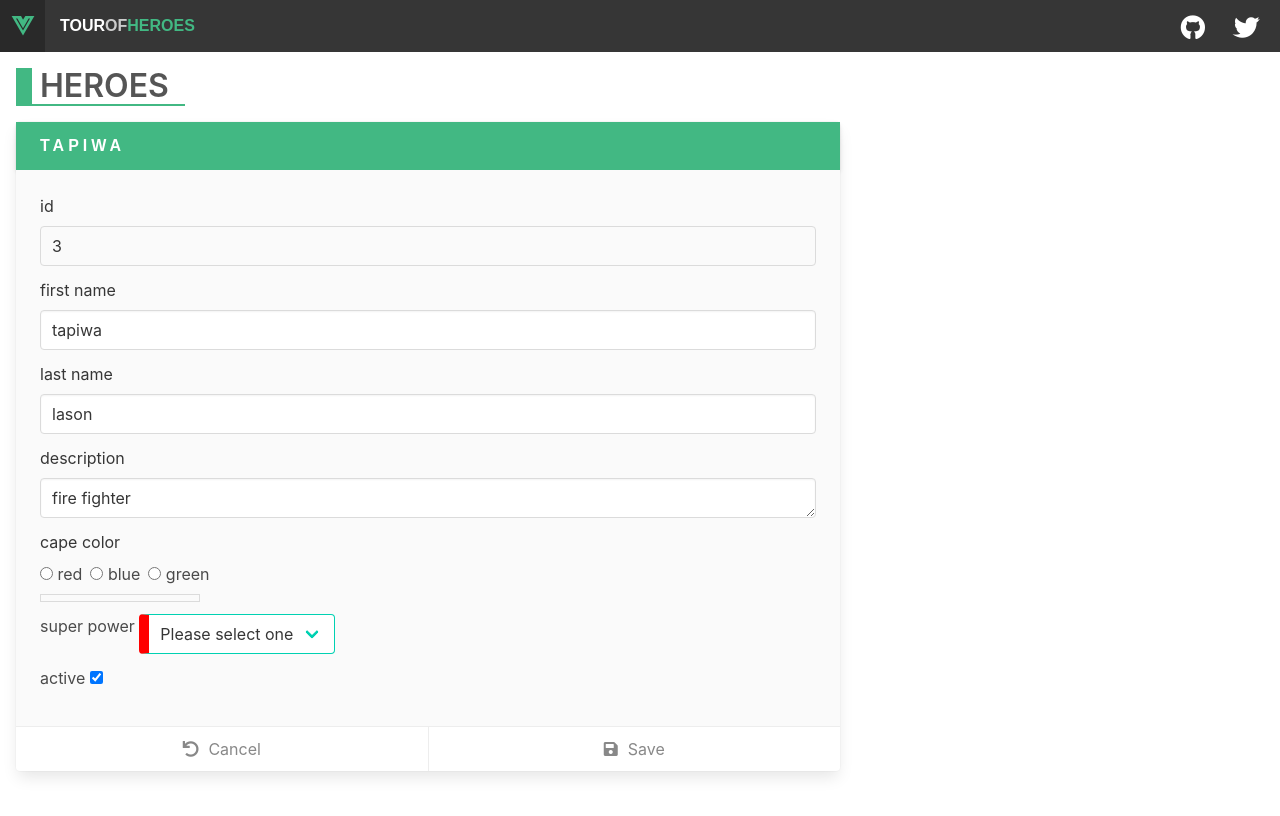
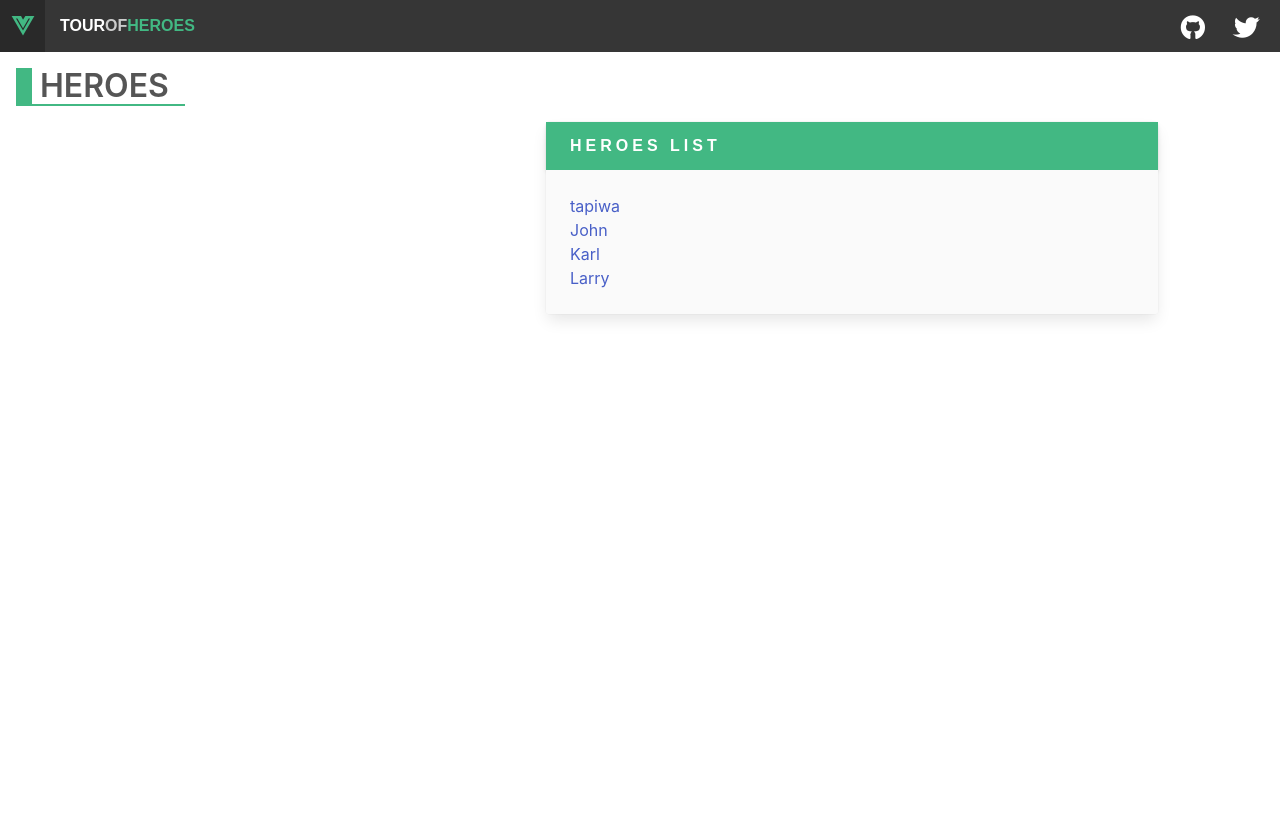
Before and after one commit to tapiwa03/hello-vue, a Vue app: page / in a window 1280 px wide. Shown: the top 816 px of the page. Built offline with nearby package versions, Linux system fonts and the light colour scheme.

Commit message:
add conditional rendering

```diff
--- a/src/components/heroes.vue
+++ b/src/components/heroes.vue
@@ -4,24 +4,34 @@
       <h2 class="title">Heroes</h2>
     </div>
     <div class="columns">
-      <div class="column is-8">
-        <div class="card edit-detail">
+      <div class="column is-4">
+        <div class="card edit-detail" v-if="selectedHero">
           <header class="card-header">
-            <p class="card-header-title">{{ hero.firstName }}</p>
+            <p class="card-header-title">{{ selectedHero.firstName }}</p>
           </header>
           <div class="card-content">
             <div class="content">
               <div class="field">
                 <label class="label" for="id">id</label>
-                <label class="input" id="id" readonly>{{ hero.id }}</label>
+                <label class="input" id="id" readonly>{{
+                  selectedHero.id
+                }}</label>
               </div>
               <div class="field">
                 <label class="label" for="firstName">first name</label>
-                <input class="input" id="firstName" v-model="hero.firstName" />
+                <input
+                  class="input"
+                  id="firstName"
+                  v-model="selectedHero.firstName"
+                />
               </div>
               <div class="field">
                 <label class="label" for="lastName">last name</label>
-                <input class="input" id="lastName" v-model="hero.lastName" />
+                <input
+                  class="input"
+                  id="lastName"
+                  v-model="selectedHero.lastName"
+                />
               </div>
               <div class="field">
                 <label class="label" for="description">description</label>
@@ -29,9 +39,19 @@
                   class="input"
                   id="description"
                   type="text"
-                  v-model="hero.description"
+                  v-model="selectedHero.description"
                 />
               </div>
+              <label for="show" class="checkbox">
+                show more
+                <input
+                  type="checkbox"
+                  class="is-primary"
+                  id="show"
+                  v-model="showMore"
+                />
+              </label>
+              <div v-show="showMore">
                 <div class="field">
                   <label class="label">cape color</label>
                   <label class="radio" for="color-red">
@@ -39,7 +59,7 @@
                       type="radio"
                       id="color-red"
                       value="red"
-                    v-model="hero.capeColor"
+                      v-model="selectedHero.capeColor"
                     />
                     red
                   </label>
@@ -48,7 +68,7 @@
                       type="radio"
                       id="color-blue"
                       value="blue"
-                    v-model="hero.capeColor"
+                      v-model="selectedHero.capeColor"
                     />
                     blue
                   </label>
@@ -57,13 +77,13 @@
                       type="radio"
                       id="color-green"
                       value="green"
-                    v-model="hero.capeColor"
+                      v-model="selectedHero.capeColor"
                     />
                     green
                   </label>
                   <div
                     class="color-line"
-                  :style="{ 'background-color': hero.capeColor }"
+                    :style="{ 'background-color': selectedHero.capeColor }"
                   ></div>
                 </div>
                 <div class="field">
@@ -72,8 +92,8 @@
                     <div class="select is-primary">
                       <select
                         id="power"
-                      v-model="hero.power"
-                      :class="{ invalid: !hero.power }"
+                        v-model="selectedHero.power"
+                        :class="{ invalid: !selectedHero.power }"
                         @keyup.esc="clearPower"
                       >
                         <option disabled value>Please select one</option>
@@ -92,9 +112,10 @@
                       type="checkbox"
                       class="is-primary"
                       id="active"
-                    v-model="hero.active"
+                      v-model="selectedHero.active"
                     />
                   </label>
+                </div>
               </div>
             </div>
           </div>
@@ -116,6 +137,27 @@
           <pre style="color: black">{{ message }}</pre>
         </div>
       </div>
+      <div class="column is-1"></div>
+      <div class="column is-6">
+        <div class="card edit-detail">
+          <header class="card-header">
+            <p class="card-header-title">Heroes List</p>
+          </header>
+          <div class="card-content">
+            <ul class="list is-hoverable">
+              <li v-for="hero in heroes" :key="hero.id">
+                <a
+                  class="list-item"
+                  :class="{ 'is-active': selectedHero === hero }"
+                  @click="selectedHero = hero"
+                >
+                  <span>{{ hero.firstName }}</span>
+                </a>
+              </li>
+            </ul>
+          </div>
+        </div>
+      </div>
     </div>
   </div>
 </template>
@@ -125,16 +167,47 @@ export default {
   name: 'Heroes',
   data() {
     return {
-      hero: {
+      message: '',
+      selectedHero: null,
+      showMore: false,
+      heroes: [
+        {
           id: 3,
           firstName: 'tapiwa',
           lastName: 'lason',
           description: 'fire fighter',
-        capeColor: '',
-        power: '',
+          capeColor: 'blue',
+          power: 'Strength',
           active: true,
         },
-      message: '',
+        {
+          id: 20,
+          firstName: 'John',
+          lastName: 'Stockton',
+          description: 'the cat whisperer',
+          capeColor: 'blue',
+          power: 'Speed',
+          active: true,
+        },
+        {
+          id: 30,
+          firstName: 'Karl',
+          lastName: 'Malone',
+          description: 'pen wielder',
+          capeColor: 'red',
+          power: 'Strength',
+          active: false,
+        },
+        {
+          id: 40,
+          firstName: 'Larry',
+          lastName: 'Bird',
+          description: 'arc trooper',
+          capeColor: 'green',
+          power: 'Invisibility',
+          active: true,
+        },
+      ],
     };
   },
   methods: {
@@ -142,10 +215,10 @@ export default {
       this.message = '';
     },
     saveHero() {
-      this.message = JSON.stringify(this.hero, null, '\n');
+      this.message = JSON.stringify(this.selectedHero, null, '\n');
     },
     clearPower() {
-      this.hero.power = '';
+      this.selectedHero.power = '';
     },
   },
 };
```
Lines whose indentation alone changed are shown as unchanged.
